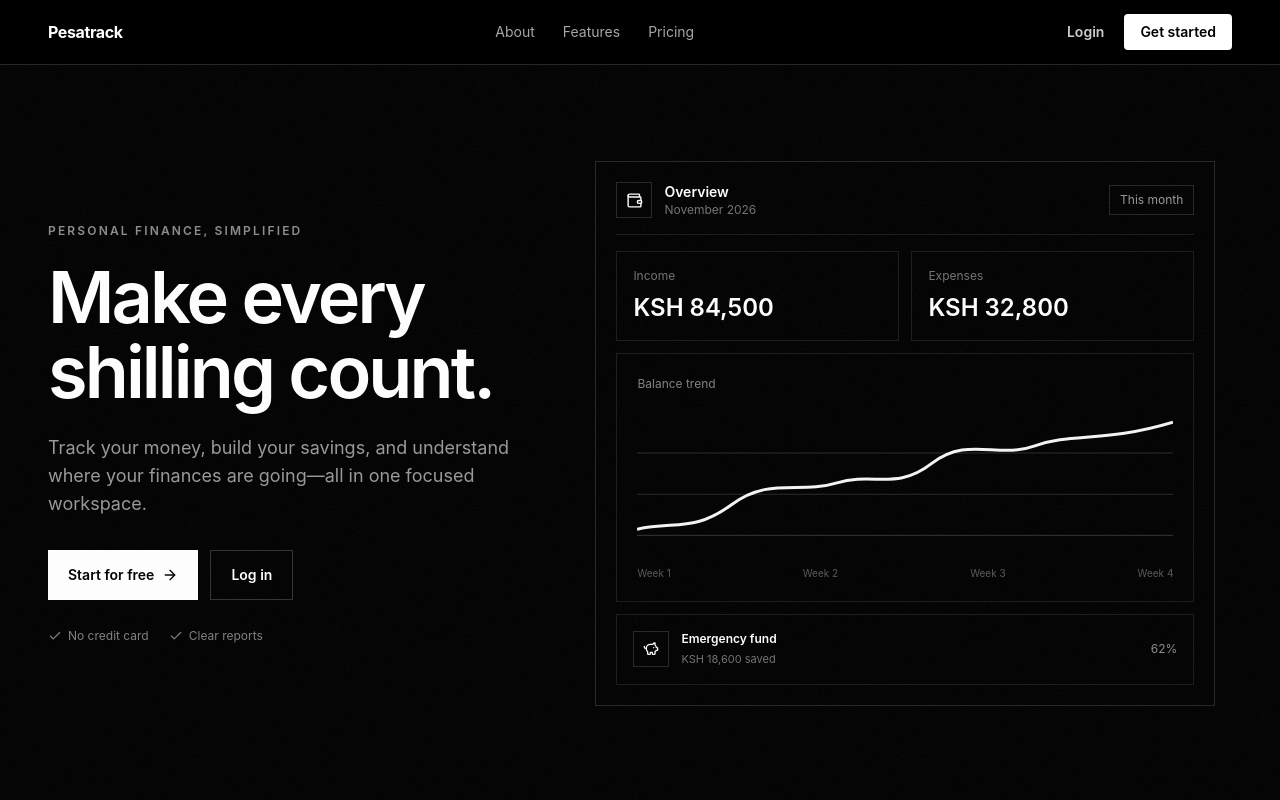
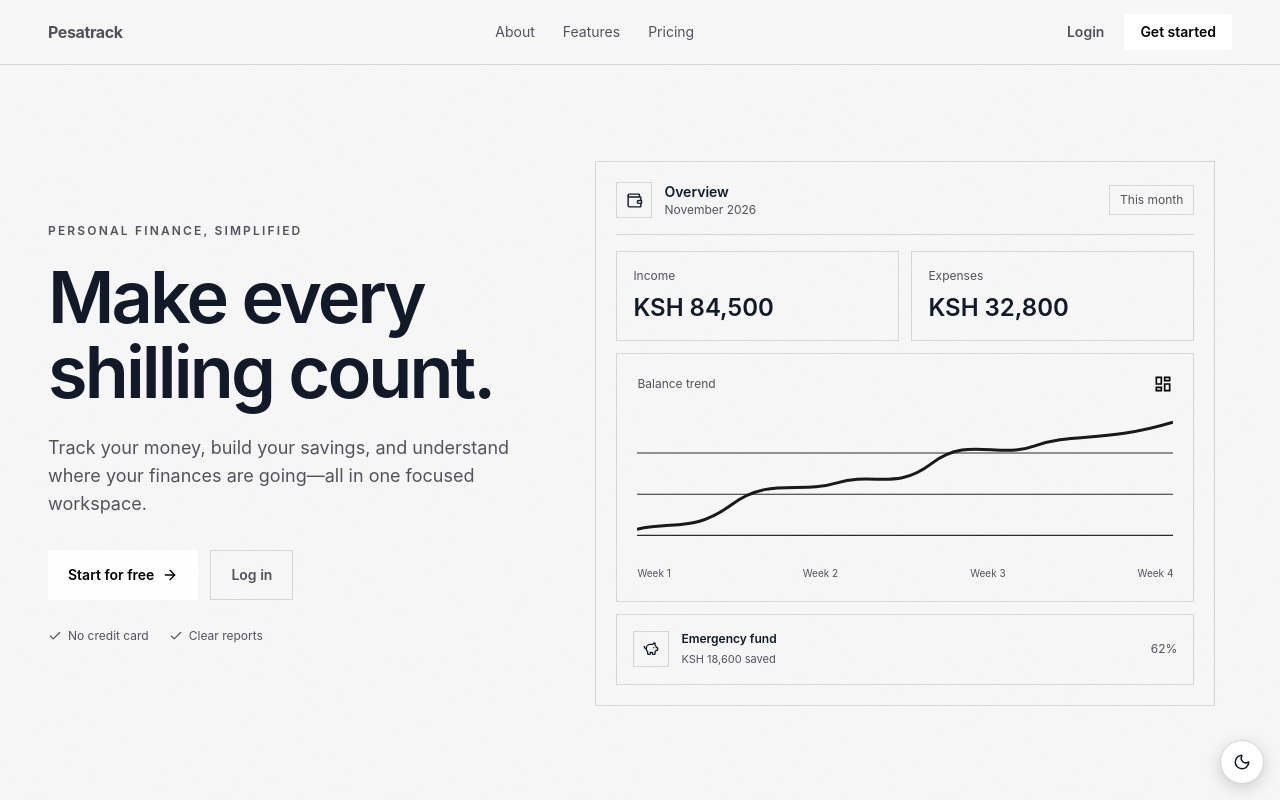
Before and after one commit to oluochvn/aug24pay, a React (Vite) app in the folder paytrack/: page /landing in a window 1280 px wide. Shown: the top 800 px of the page. Built offline with nearby package versions, Linux system fonts and the light colour scheme; no server answers.

Commit message:
dark light mode

```diff
--- a/paytrack/src/App.tsx
+++ b/paytrack/src/App.tsx
@@ -1,4 +1,6 @@
+import { useLayoutEffect, useState } from "react";
 import { Navigate, Route, Routes } from "react-router-dom";
+import { Moon, Sun } from "lucide-react";
 import Dashboard from "./pages/Dashboard";
 import AdminDashboard from "./pages/AdminDashboard";
 import Login from "./pages/Login";
@@ -8,7 +10,25 @@ import Transactions from "./pages/Transactions";
 import Savings from "./pages/Saving";
 import Reports from "./pages/Report";
 import { CurrencyProvider } from "./lib/currency";
+
+type Theme = "light" | "dark";
+
+function getInitialTheme(): Theme {
+  const savedTheme = window.localStorage.getItem("paytrack-theme");
+  if (savedTheme === "light" || savedTheme === "dark") return savedTheme;
+  return window.matchMedia("(prefers-color-scheme: dark)").matches
+    ? "dark"
+    : "light";
+}
+
 export default function App() {
+  const [theme, setTheme] = useState<Theme>(getInitialTheme);
+
+  useLayoutEffect(() => {
+    document.documentElement.dataset.theme = theme;
+    window.localStorage.setItem("paytrack-theme", theme);
+  }, [theme]);
+
   return (
     <CurrencyProvider>
       <Routes>
@@ -23,6 +43,18 @@ export default function App() {
         <Route path="/reports" element={<Reports />} />
         <Route path="*" element={<Navigate to="/login" replace />} />
       </Routes>
+      <button
+        type="button"
+        className="theme-toggle"
+        aria-pressed={theme === "dark"}
+        aria-label={`Switch to ${theme === "dark" ? "light" : "dark"} mode`}
+        title={`Switch to ${theme === "dark" ? "light" : "dark"} mode`}
+        onClick={() =>
+          setTheme((current) => (current === "dark" ? "light" : "dark"))
+        }
+      >
+        {theme === "dark" ? <Sun size={18} /> : <Moon size={18} />}
+      </button>
     </CurrencyProvider>
   );
 }
--- a/paytrack/src/index.css
+++ b/paytrack/src/index.css
@@ -1 +1,213 @@
 @import "tailwindcss";
+
+:root[data-theme="light"] {
+  color-scheme: light;
+}
+
+:root[data-theme="dark"] {
+  color-scheme: dark;
+}
+
+body {
+  background: #f2f2f2;
+  color: #111827;
+}
+
+.theme-toggle {
+  position: fixed;
+  right: 1rem;
+  bottom: 1rem;
+  z-index: 60;
+  display: flex;
+  width: 2.75rem;
+  height: 2.75rem;
+  align-items: center;
+  justify-content: center;
+  border: 1px solid #d4d4d8;
+  border-radius: 9999px;
+  background: #fff;
+  color: #111827;
+  box-shadow: 0 4px 16px rgb(0 0 0 / 16%);
+  transition: background-color 150ms ease, color 150ms ease, border-color 150ms ease;
+}
+
+.theme-toggle:hover {
+  background: #f4f4f5;
+}
+
+:root[data-theme="dark"] body {
+  background: #09090a;
+  color: #f5f5f5;
+}
+
+:root[data-theme="dark"] .theme-toggle {
+  border-color: #343638;
+  background: #1c1c1d;
+  color: #f5f5f5;
+}
+
+:root[data-theme="dark"] .theme-toggle:hover {
+  background: #292a2d;
+}
+
+:root[data-theme="dark"] .dashboard,
+:root[data-theme="dark"] .admin-dashboard,
+:root[data-theme="dark"] .auth-login {
+  background-color: #09090a !important;
+  color: #f5f5f5 !important;
+}
+
+:root[data-theme="dark"] .dashboard [class~="bg-white"],
+:root[data-theme="dark"] .dashboard [class~="bg-[#FAFAFA]"],
+:root[data-theme="dark"] .dashboard [class~="bg-neutral-50"],
+:root[data-theme="dark"] .dashboard [class~="bg-neutral-100"],
+:root[data-theme="dark"] .admin-dashboard [class~="bg-white"],
+:root[data-theme="dark"] .auth-login [class~="bg-white"],
+:root[data-theme="dark"] .auth-login [class~="bg-[#FAFAFA]"] {
+  background-color: #121213 !important;
+}
+
+:root[data-theme="dark"] .dashboard [class~="bg-neutral-200"],
+:root[data-theme="dark"] .admin-dashboard [class~="bg-neutral-100"],
+:root[data-theme="dark"] .auth-login [class~="bg-neutral-100"] {
+  background-color: #212224 !important;
+}
+
+:root[data-theme="dark"] .dashboard [class~="text-[#111827]"],
+:root[data-theme="dark"] .dashboard [class~="text-black"],
+:root[data-theme="dark"] .dashboard [class~="text-black/70"],
+:root[data-theme="dark"] .dashboard [class~="text-black/80"],
+:root[data-theme="dark"] .admin-dashboard [class~="text-[#111827]"],
+:root[data-theme="dark"] .auth-login [class~="text-[#111827]"] {
+  color: #f5f5f5 !important;
+}
+
+:root[data-theme="dark"] .dashboard [class~="text-gray-500"],
+:root[data-theme="dark"] .dashboard [class~="text-gray-600"],
+:root[data-theme="dark"] .dashboard [class~="text-gray-700"],
+:root[data-theme="dark"] .admin-dashboard [class~="text-gray-500"],
+:root[data-theme="dark"] .admin-dashboard [class~="text-gray-600"],
+:root[data-theme="dark"] .auth-login [class~="text-gray-500"],
+:root[data-theme="dark"] .auth-login [class~="text-gray-600"] {
+  color: #a1a1aa !important;
+}
+
+:root[data-theme="dark"] .dashboard [class~="border-neutral-100"],
+:root[data-theme="dark"] .dashboard [class~="border-neutral-200"],
+:root[data-theme="dark"] .dashboard [class~="border-neutral-200/70"],
+:root[data-theme="dark"] .admin-dashboard [class~="border-neutral-200"],
+:root[data-theme="dark"] .auth-login [class~="border-neutral-200"] {
+  border-color: #292a2d !important;
+}
+
+:root[data-theme="dark"] .dashboard input,
+:root[data-theme="dark"] .dashboard select,
+:root[data-theme="dark"] .dashboard textarea,
+:root[data-theme="dark"] .admin-dashboard input,
+:root[data-theme="dark"] .admin-dashboard select,
+:root[data-theme="dark"] .admin-dashboard textarea,
+:root[data-theme="dark"] .auth-login input {
+  background-color: #1c1c1d;
+  color: #f5f5f5;
+}
+
+:root[data-theme="dark"] .auth-login [class~="bg-[#F2F2F2]"] {
+  background-color: #09090a !important;
+}
+
+:root[data-theme="light"] .auth-register {
+  background-color: #f2f2f2 !important;
+  color: #111827 !important;
+  color-scheme: light;
+}
+
+:root[data-theme="light"] .auth-register [class~="bg-[#121213]"],
+:root[data-theme="light"] .auth-register [class~="bg-[#1c1c1d]"] {
+  background-color: #fff !important;
+}
+
+:root[data-theme="light"] .auth-register [class~="bg-[#09090A]"] {
+  background-color: #f2f2f2 !important;
+}
+
+:root[data-theme="light"] .auth-register [class~="text-white"],
+:root[data-theme="light"] .auth-register [class~="text-[#e2e3e5]"] {
+  color: #111827 !important;
+}
+
+:root[data-theme="light"] .auth-register [class~="text-[#97979a]"],
+:root[data-theme="light"] .auth-register [class~="text-[#6b6f76]"] {
+  color: #6b7280 !important;
+}
+
+:root[data-theme="light"] .auth-register [class~="border-[#212224]"],
+:root[data-theme="light"] .auth-register [class~="border-[#292a2d]"] {
+  border-color: #e5e7eb !important;
+}
+
+:root[data-theme="light"] .landing-grain {
+  background-color: #f7f7f7 !important;
+  color: #111827 !important;
+}
+
+:root[data-theme="light"] .landing-grain header,
+:root[data-theme="light"] .landing-grain nav {
+  background-color: #f7f7f7 !important;
+  border-color: rgb(17 24 39 / 14%) !important;
+}
+
+:root[data-theme="light"] .landing-grain [class~="bg-black"],
+:root[data-theme="light"] .landing-grain [class~="bg-[#0d0d0d]"] {
+  background-color: #f7f7f7 !important;
+}
+
+:root[data-theme="light"] .landing-grain [class~="text-white"],
+:root[data-theme="light"] .landing-grain [class~="text-white/85"],
+:root[data-theme="light"] .landing-grain [class~="text-white/80"],
+:root[data-theme="light"] .landing-grain [class~="text-white/70"],
+:root[data-theme="light"] .landing-grain [class~="text-white/65"],
+:root[data-theme="light"] .landing-grain [class~="text-white/75"],
+:root[data-theme="light"] .landing-grain [class~="text-white/60"],
+:root[data-theme="light"] .landing-grain [class~="text-white/55"],
+:root[data-theme="light"] .landing-grain [class~="text-white/50"],
+:root[data-theme="light"] .landing-grain [class~="text-white/45"],
+:root[data-theme="light"] .landing-grain [class~="text-white/40"],
+:root[data-theme="light"] .landing-grain [class~="text-white/35"] {
+  color: #52525b !important;
+}
+
+:root[data-theme="light"] .landing-grain [class~="border-white/10"],
+:root[data-theme="light"] .landing-grain [class~="border-white/15"],
+:root[data-theme="light"] .landing-grain [class~="border-white/20"] {
+  border-color: rgb(17 24 39 / 14%) !important;
+}
+
+:root[data-theme="light"] .landing-grain .landing-balance-line {
+  stroke: #111827;
+}
+
+:root[data-theme="light"] .landing-grain .landing-report-income {
+  stroke: #111827;
+}
+
+:root[data-theme="light"] .landing-grain .landing-report-expense {
+  stroke: #71717a;
+}
+
+:root[data-theme="light"] .landing-grain .landing-overview:hover .landing-balance-line,
+:root[data-theme="light"] .landing-grain .landing-feature-preview:hover .landing-report-income {
+  stroke: #16a34a;
+}
+
+:root[data-theme="light"] .landing-grain .landing-overview:hover .landing-income,
+:root[data-theme="light"] .landing-grain .landing-feature-preview:hover .landing-transaction-income {
+  color: #16a34a;
+}
+
+:root[data-theme="light"] .landing-grain .landing-feature-preview:hover .landing-savings-progress {
+  background-color: #16a34a;
+}
+
+:root[data-theme="light"] .landing-grain::before {
+  opacity: 0.06;
+}
--- a/paytrack/src/pages/AdminDashboard.tsx
+++ b/paytrack/src/pages/AdminDashboard.tsx
@@ -198,7 +198,7 @@ export default function AdminDashboard() {
   if (authorized === false) return <Navigate to="/dashboard" replace />;
   if (authorized === null) {
     return (
-      <main className="flex min-h-screen items-center justify-center bg-[#F2F2F2] px-4 text-[#111827]">
+      <main className="admin-dashboard flex min-h-screen items-center justify-center bg-[#F2F2F2] px-4 text-[#111827]">
         <div className="max-w-md rounded-xl border border-neutral-200 bg-white p-6 text-center">
           <p role={error ? "alert" : "status"} className="text-sm text-gray-600">
             {error || "Verifying admin access..."}
@@ -220,7 +220,7 @@ export default function AdminDashboard() {
   const pendingCount = users.filter((user) => user.status === "pending").length;
 
   return (
-    <main className="min-h-screen bg-[#F2F2F2] px-4 py-6 text-[#111827] sm:px-8">
+    <main className="admin-dashboard min-h-screen bg-[#F2F2F2] px-4 py-6 text-[#111827] sm:px-8">
       <div className="mx-auto max-w-6xl">
         <header className="flex flex-wrap items-center justify-between gap-4">
           <div className="flex items-center gap-3">
--- a/paytrack/src/pages/Login.tsx
+++ b/paytrack/src/pages/Login.tsx
@@ -85,7 +85,7 @@ export default function Login() {
   };
   return (
     <div
-      className="relative min-h-screen w-full overflow-hidden bg-[#F2F2F2] text-[#111827]"
+      className="auth-login relative min-h-screen w-full overflow-hidden bg-[#F2F2F2] text-[#111827]"
     >
       <header className="relative flex items-center gap-2 px-6 py-5 sm:px-10">
         <div className="flex h-9 w-9 items-center justify-center rounded bg-black/70 text-white">
--- a/paytrack/src/pages/Register.tsx
+++ b/paytrack/src/pages/Register.tsx
@@ -61,8 +61,7 @@ export default function Register() {
   };
   return (
     <div
-      className="min-h-screen w-full bg-[#09090A] text-white"
-      style={{ colorScheme: "dark" }}
+      className="auth-register min-h-screen w-full bg-[#09090A] text-white"
     >
       <header className="flex items-center gap-2 px-6 py-5 sm:px-10">
         <div className="flex h-9 w-9 items-center justify-center bg-[#1c1c1d] text-white">
```
Also changed, not shown: 1 other file (tests, documents, lock files or other folders).
